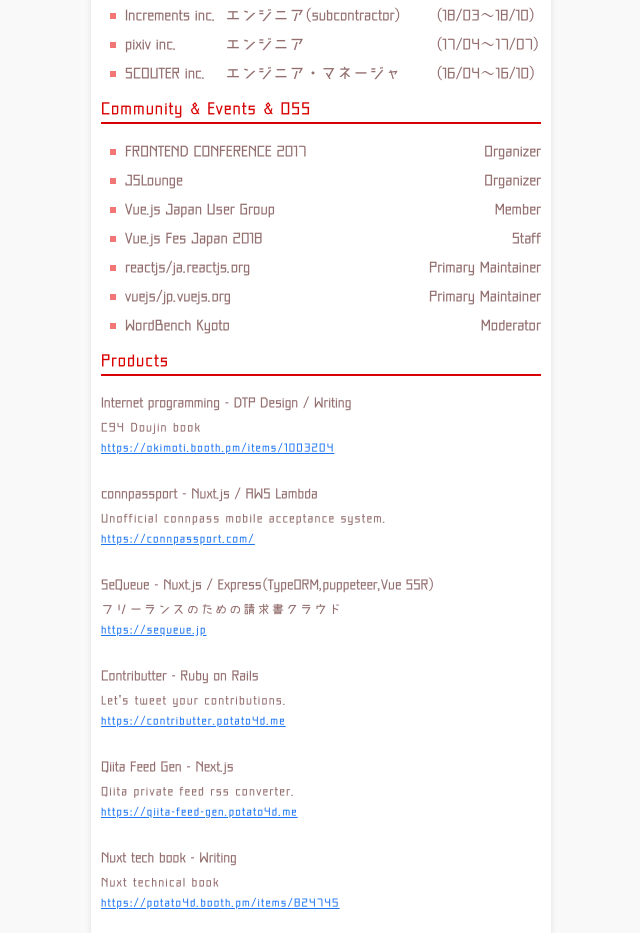
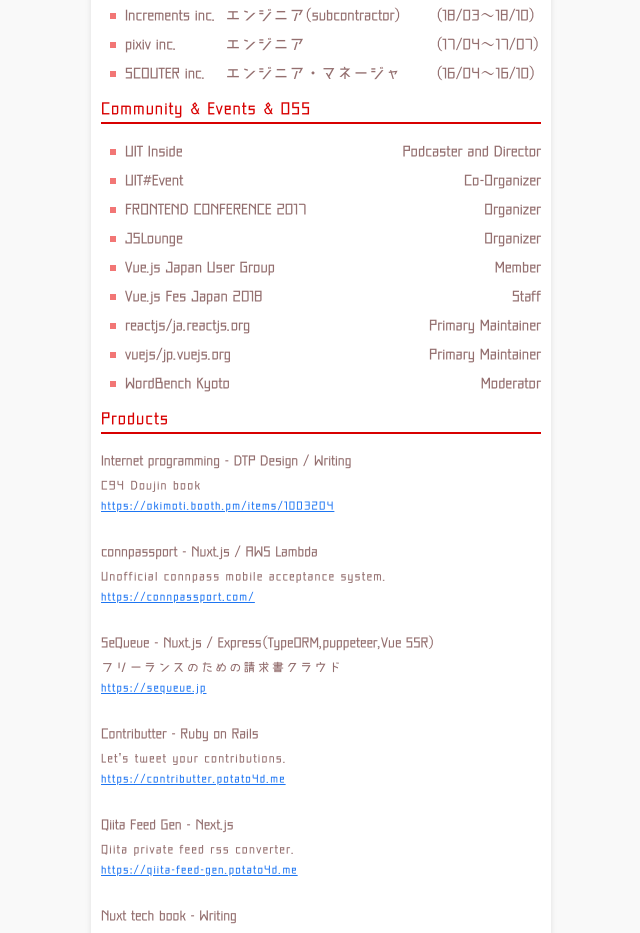
Before and after one commit to potato4d/potato4d.me, a Nuxt app: page / in a window 1280 px wide. Shown: the part 820-1753 px from the top of the page, without its empty margins (319-959 px from the left). Built offline with nearby package versions, Linux system fonts and the light colour scheme.

Commit message:
docs: Add UIT Activities

```diff
--- a/app/pages/index.vue
+++ b/app/pages/index.vue
@@ -64,6 +64,14 @@
     <section>
       <h1>Community &amp; Events &amp; OSS</h1>
       <ul>
+        <li>
+          <span class="community-name">UIT Inside</span>
+          <span class="community-role">Podcaster and Director</span>
+        </li>
+        <li>
+          <span class="community-name">UIT#Event</span>
+          <span class="community-role">Co-Organizer</span>
+        </li>
         <li>
           <span class="community-name">FRONTEND CONFERENCE 2017</span>
           <span class="community-role">Organizer</span>
```
